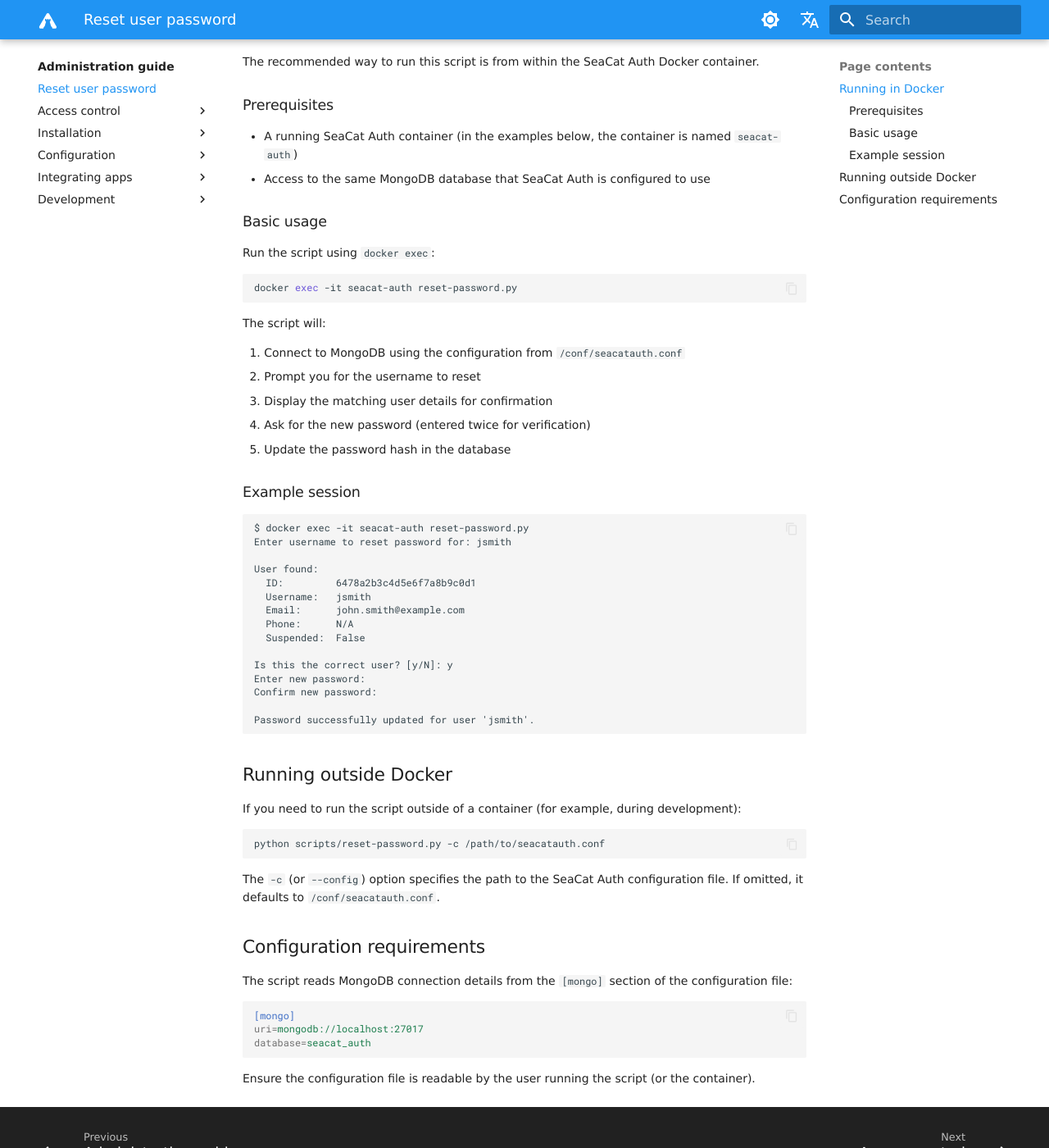
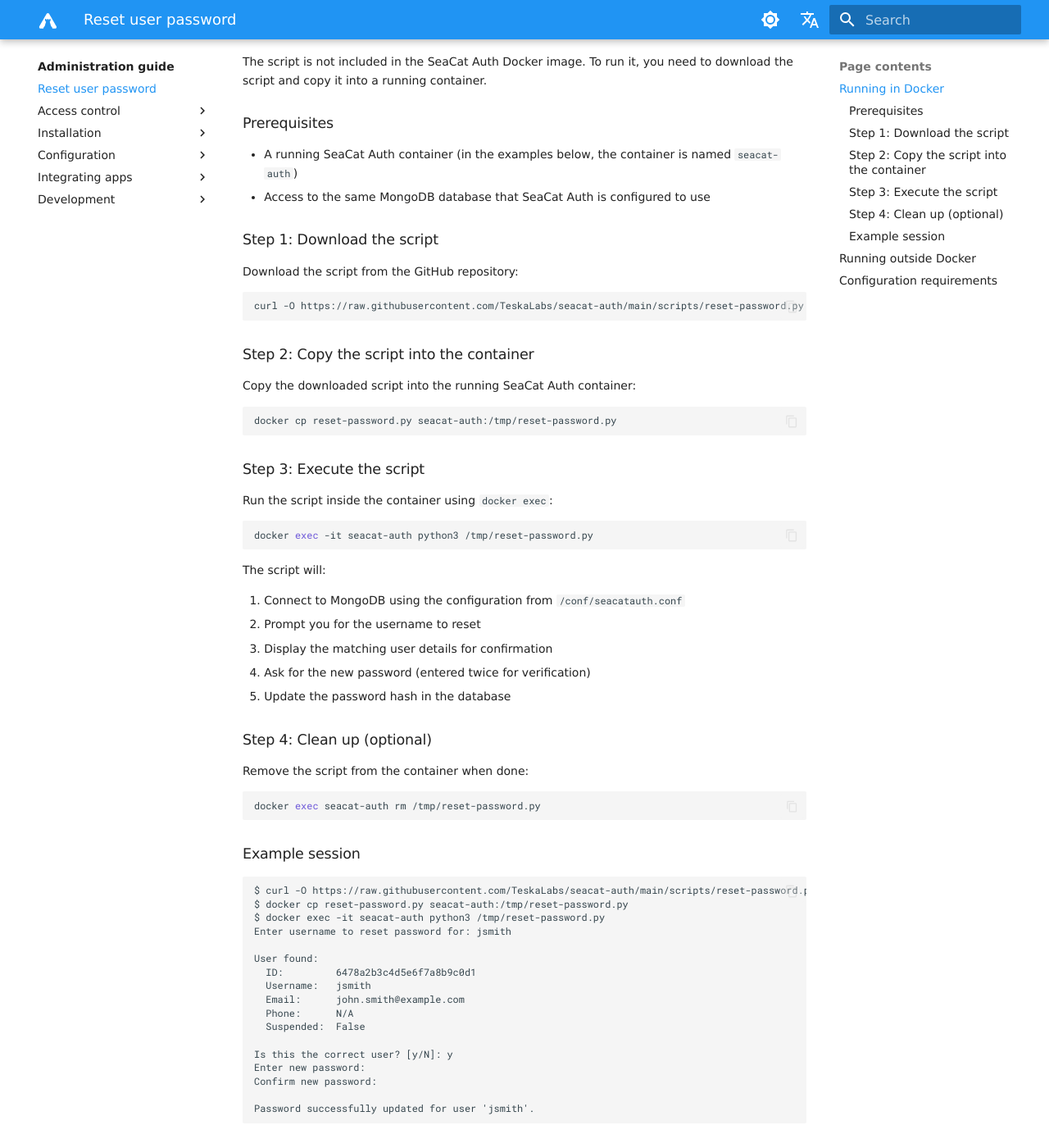
Before and after one commit to TeskaLabs/seacat-auth, an MkDocs documentation site: the page built from docs/en/docs/admin/reset-password.md, in a window 1280 px wide and 1400 px high, scrolled down 497 px. Shown: the whole window at 82% size. Built offline with MkDocs 1.6.1 and Material for MkDocs 9.7.7, drawn with Linux system fonts in a browser that asks for light colours; some web fonts are replaced; comment, search, counter and statistics services are not loaded.

Commit message:
Remove password reset script from the container

````diff
--- a/docs/en/docs/admin/reset-password.md
+++ b/docs/en/docs/admin/reset-password.md
@@ -16,19 +16,35 @@
 
 ## Running in Docker
 
-The recommended way to run this script is from within the SeaCat Auth Docker container.
+The script is not included in the SeaCat Auth Docker image. To run it, you need to download the script and copy it into a running container.
 
 ### Prerequisites
 
 - A running SeaCat Auth container (in the examples below, the container is named `seacat-auth`)
 - Access to the same MongoDB database that SeaCat Auth is configured to use
 
-### Basic usage
+### Step 1: Download the script
 
-Run the script using `docker exec`:
+Download the script from the GitHub repository:
 
 ```bash
-docker exec -it seacat-auth reset-password.py
+curl -O https://raw.githubusercontent.com/TeskaLabs/seacat-auth/main/scripts/reset-password.py
+```
+
+### Step 2: Copy the script into the container
+
+Copy the downloaded script into the running SeaCat Auth container:
+
+```bash
+docker cp reset-password.py seacat-auth:/tmp/reset-password.py
+```
+
+### Step 3: Execute the script
+
+Run the script inside the container using `docker exec`:
+
+```bash
+docker exec -it seacat-auth python3 /tmp/reset-password.py
 ```
 
 The script will:
@@ -39,10 +55,20 @@
 4. Ask for the new password (entered twice for verification)
 5. Update the password hash in the database
 
+### Step 4: Clean up (optional)
+
+Remove the script from the container when done:
+
+```bash
+docker exec seacat-auth rm /tmp/reset-password.py
+```
+
 ### Example session
 
 ```
-$ docker exec -it seacat-auth reset-password.py
+$ curl -O https://raw.githubusercontent.com/TeskaLabs/seacat-auth/main/scripts/reset-password.py
+$ docker cp reset-password.py seacat-auth:/tmp/reset-password.py
+$ docker exec -it seacat-auth python3 /tmp/reset-password.py
 Enter username to reset password for: jsmith
 
 User found:
````
Also changed, not shown: 2 other files.
